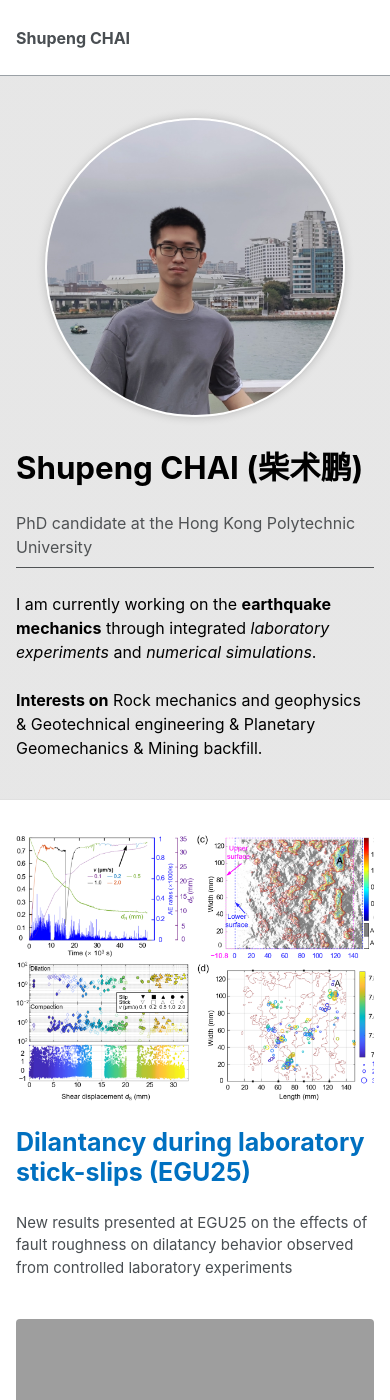
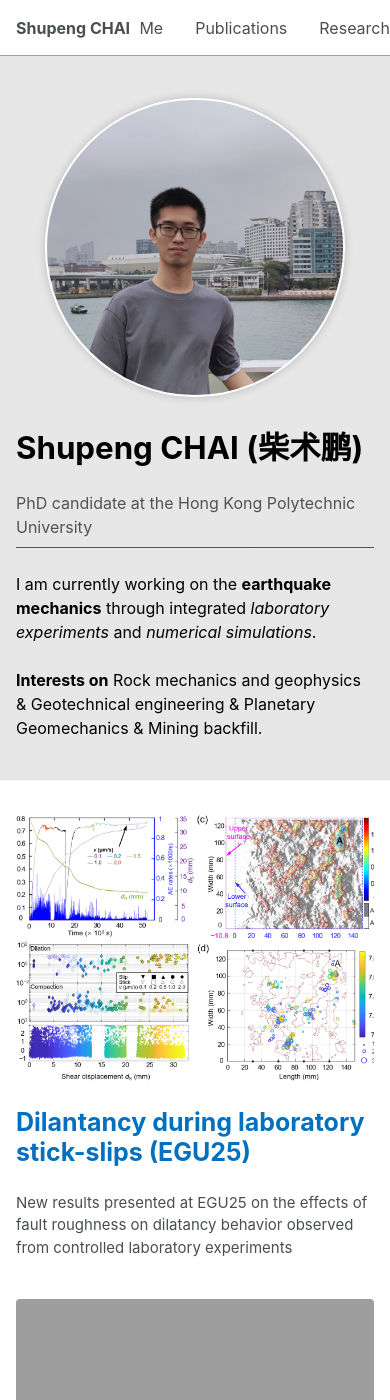
Before and after one commit to spchai/spchai.github.io, a Jekyll site: the page built from _pages/about.md, in a window 390 px wide and 1400 px high. Built offline with Jekyll 4.4.1, drawn with Linux system fonts in a browser that asks for light colours.

Commit message:
Update _navigation.scss

```diff
--- a/_sass/layout/_navigation.scss
+++ b/_sass/layout/_navigation.scss
@@ -177,13 +177,8 @@
   min-width: 250px;
   background: var(--global-bg-color);
   display: flex;
-  // justify-content: space-between;
+  justify-content: space-between;
   align-items: center;
-
-  @media (max-width: 1024px) {
-    padding: 0 60px 0 80px;
-    min-height: 60px;
-  }
 
   a {
     display: block;
@@ -194,10 +189,6 @@
 
     &:hover {
       color: var(--global-masthead-link-color-hover);
-    }
-
-    @media (max-width: 1024px) {
-      margin: 0 0.75rem;
     }
   }
 
@@ -213,32 +204,16 @@
     cursor: pointer;
     z-index: 100;
     margin-left: 1rem;
-
-    display: none;
-    @media (max-width: 1024px) {
-      position: absolute;
-      right: 1rem;
-      top: 50%;
-      transform: translateY(-50%);
-      margin-left: 0;
-    }
   }
 
   .visible-links {
     display: flex;
     align-items: center;
     margin-left: auto;
-    width: 100%;
-
-    @media (max-width: 1024px) {
-      overflow: hidden;
-      padding-right: 50px;
-    }
-
+    width: 70%;
     li {
       display: flex;
       align-items: center;
-      white-space: nowrap;
 
       &:first-child {
         position: absolute;
@@ -248,11 +223,6 @@
         font-weight: bold;
         text-wrap: wrap;
 
-        @media (max-width: 1024px) {
-          display: flex !important;
-          z-index: 10;
-        }
-
         a {
           margin-left: 0;
         }
@@ -261,16 +231,6 @@
       &:last-child {
         a {
           margin-right: 1rem;
-
-          @media (max-width: 1024px) {
-            margin-right: 0.5rem;
-          }
-        }
-      }
-
-      @media (max-width: 1024px) {
-        &.hidden {
-          display: none;
         }
       }
     }
@@ -281,10 +241,6 @@
         display: flex;
         justify-content: center;
         cursor: pointer;
-      }
-
-      @media (max-width: 1024px) {
-        display: flex !important;
       }
     }
 
@@ -324,11 +280,7 @@
     border-radius: $border-radius;
     background: #fff;
     box-shadow: 0 0 10px rgba(#000, 0.25);
-    display: none;
 
-    &.visible {
-      display: block;
-    }
     a {
       margin: 0;
       padding: 10px 20px;
```
